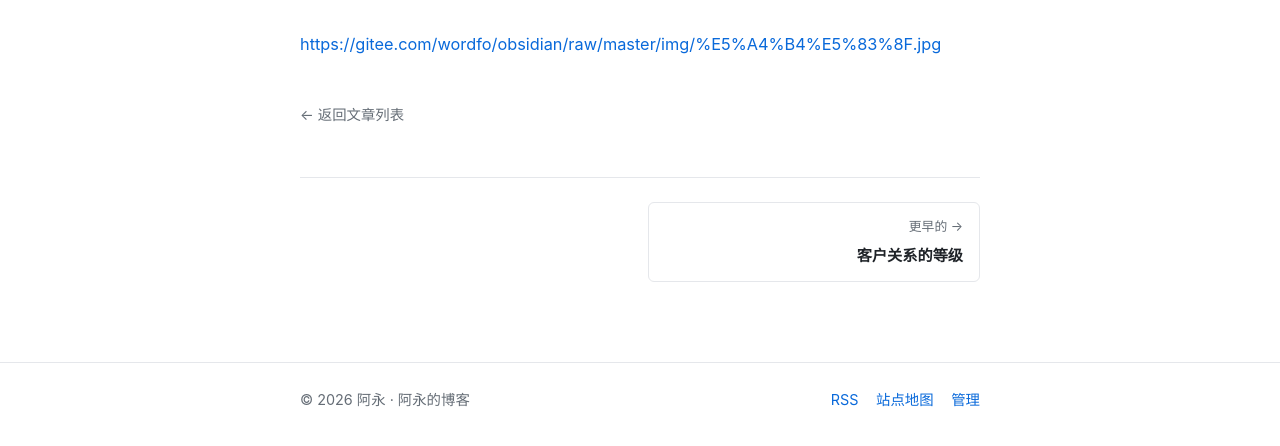
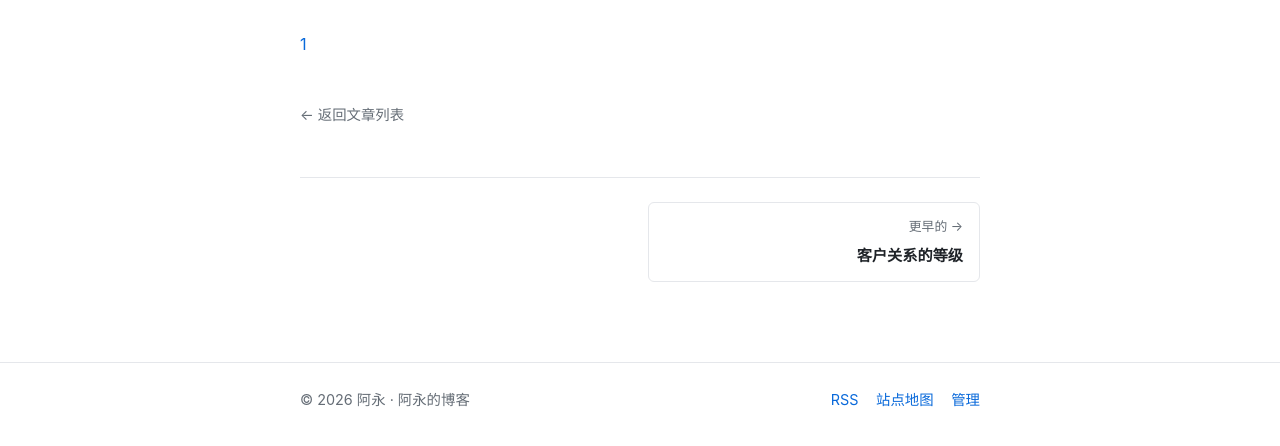
Before and after one commit to zh-simon/wordfo-blog, an Astro site: page /blog/%E5%A4%B4%E5%83%8F in a window 1280 px wide. Shown: the part 202-648 px from the top of the page. Built offline with nearby package versions, Linux system fonts and the light colour scheme; Astro itself is replaced by a stand-in of ours.

Commit message:
Update 文章 “头像”

```diff
--- a/src/content/posts/头像.md
+++ b/src/content/posts/头像.md
@@ -7,4 +7,4 @@ tags:
 draft: false
 ---
 
-[https://gitee.com/wordfo/obsidian/raw/master/img/%E5%A4%B4%E5%83%8F.jpg](https://gitee.com/wordfo/obsidian/raw/master/img/%E5%A4%B4%E5%83%8F.jpg)
+[1](https://gitee.com/wordfo/obsidian/raw/master/img/%E5%A4%B4%E5%83%8F.jpg)
```
